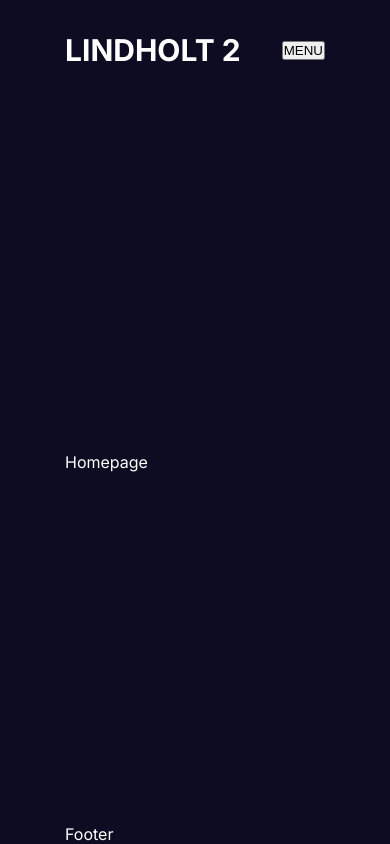
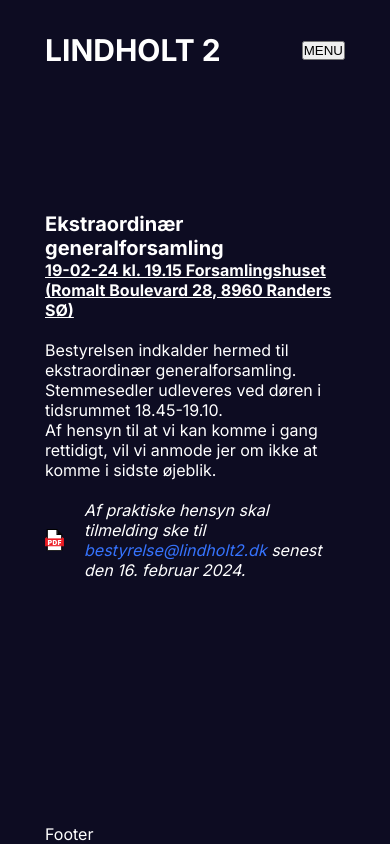
Before and after one commit to bo-k-dk/lindholt2, a Next.js app: page / in a window 390 px wide. Built offline with nearby package versions, Linux system fonts and the light colour scheme.

Commit message:
Add hardcode news element

```diff
--- a/app/(auth)/login/page.jsx
+++ b/app/(auth)/login/page.jsx
@@ -1,3 +1,3 @@
 export default function Contact() {
-    return <p>Login</p>
+    return <p className="notReady">Denne side er ikke færdig endnu!</p>
 };
--- a/app/contact/page.jsx
+++ b/app/contact/page.jsx
@@ -1,3 +1,3 @@
 export default function Contact() {
-    return <p>Contact</p>
+    return <p className="notReady">Denne side er ikke færdig endnu!</p>
 };
--- a/app/globals.css
+++ b/app/globals.css
@@ -31,6 +31,19 @@ a {
     display: flex;
     flex-direction: column;
     justify-content: space-between;
+}
+
+.mailLink {
+    color: #3673fd;
+}
+
+.notReady
+{
+    height: 100%;
+    width: 100%;
+    display: flex;
+    justify-content: center;
+    font-size: 2rem;
 }
 
 @media (max-width: 1536px) {
@@ -67,14 +80,14 @@ a {
 @media (max-width: 640px) {
     .container {
         width: 400px;
-        padding-left: 20px;
-        padding-right: 20px;
+        padding-left: 0px;
+        padding-right: 0px;
     }
 }
 @media (max-width: 400px) {
     .container {
         width: 300px;
-        padding-left: 20px;
-        padding-right: 20px;
+        padding-left: 0px;
+        padding-right: 0px;
     }
 }
--- /dev/null
+++ b/app/home.module.css
@@ -0,0 +1,59 @@
+.container {
+    height: 500px;
+}
+
+.newsHeader {
+    font-weight: bold;
+    font-size: 50px;
+}
+
+.newsSection {
+    width: 1000px;
+}
+
+.bold {
+    font-weight: bold;
+    text-decoration: underline;
+}
+
+.pdfDiv {
+    display: flex;
+    align-items: center;
+}
+
+.pdfText {
+    margin-left: 20px;
+    margin-top: 20px;
+    font-style: italic;
+}
+
+.pdfLink {
+    margin-top: 20px;
+    position: relative;
+    width: 50px;
+    height: 50px;
+}
+
+@media (max-width: 1024px) {
+    .newsSection {
+        width: 700px;
+    }
+}
+@media (max-width: 640px) {
+    .newsHeader {
+        font-weight: bold;
+        font-size: 25px;
+    }
+    .newsSection {
+        width: 450px;
+    }
+}
+@media (max-width: 400px) {
+    .newsHeader {
+        font-weight: bold;
+        font-size: 20px;
+    }
+    .newsSection {
+        width: 300px;
+    }
+}
--- a/app/layout.jsx
+++ b/app/layout.jsx
@@ -1,8 +1,6 @@
 import "./globals.css";
-
 import Navbar from "./ui/navbar/Navbar";
 import Footer from "./ui/footer/Footer";
-
 import { Inter } from "next/font/google";
 
 const inter = Inter({ subsets: ["latin"] });
--- a/app/page.jsx
+++ b/app/page.jsx
@@ -1,3 +1,26 @@
+import Image from "next/image";
+import styles from "./home.module.css"
+import Link from "next/link";
+
 export default function Home() {
-  return <div>Homepage</div>;
+  return <div className={styles.container}>
+    <p className={styles.newsHeader}>Ekstraordinær generalforsamling</p>
+    <p className={styles.bold}>19-02-24 kl. 19.15 Forsamlingshuset (Romalt Boulevard 28, 8960 Randers SØ)</p>
+    <br></br>
+    <p className={styles.newsSection}>Bestyrelsen indkalder hermed til ekstraordinær generalforsamling. Stemmesedler udleveres ved døren i tidsrummet 18.45-19.10.</p>
+    <p className={styles.newsSection}> Af hensyn til at vi kan komme i gang rettidigt, vil vi anmode jer om ikke at komme i sidste øjeblik.</p>
+
+    <div className={styles.pdfDiv}>
+      <div className={styles.pdfLink}>
+        <Link href="./19-02-24_generalforsamling.pdf" target="_blank" key="1">
+          <Image src="/PDF_icon.svg" href="/" alt="PDF download link" fill />
+        </Link>
+      </div>
+      <div>
+        <p className={styles.pdfText}>
+          Af praktiske hensyn skal tilmelding ske til <a href="mailto:bestyrelse@lindholt2.dk"><span className="mailLink">bestyrelse@lindholt2.dk</span></a> senest den 16. februar 2024.
+        </p>
+      </div>
+    </div>
+  </div>;
 }
--- a/app/ui/navbar/links/links.jsx
+++ b/app/ui/navbar/links/links.jsx
@@ -9,25 +9,21 @@ export default function Links() {
     const [open, setOpen] = useState(false);
     const links = [
         {
-            title: "Home",
+            title: "Nyheder",
             path: "/",
         },
         {
-            title: "About",
+            title: "Historie",
             path: "/about",
         },
         {
-            title: "Contact",
+            title: "Kontakt",
             path: "/contact",
-        },
-        {
-            title: "Blog",
-            path: "/blog/test",
         },
     ];
 
-    const session = true;
-    const isAdmin = true;
+    const session = false;
+    const isAdmin = false;
 
     return (
         <div className={styles.container}>
@@ -44,7 +40,9 @@ export default function Links() {
                     <NavLink item={{ title: "Login", path: "/login" }} />
                 )}
             </div>
+
             <button className={styles.menuButton} onClick={() => setOpen((prev) => !prev)}>MENU</button>
+
             {
                 open && <div className={styles.mobileLinks} >
                     {links.map((link => (
--- a/app/ui/navbar/links/links.module.css
+++ b/app/ui/navbar/links/links.module.css
@@ -29,7 +29,7 @@
         position: absolute;
         top: 100px;
         right: 0;
-        width: 100%;
+        width: 40%;
         height: calc(100vh - 100px);
         background-color: blue;
         display: flex;
@@ -37,6 +37,7 @@
         align-items: center;
         justify-content: center;
         gap: 10px;
+        z-index: 99999;
     }
 
 }
--- a/app/ui/navbar/links/navLink/navLink.jsx
+++ b/app/ui/navbar/links/navLink/navLink.jsx
@@ -11,6 +11,6 @@ export default function NavLink({ item }) {
     return (
         <Link href={item.path} className={`${styles.container} ${pathName === item.path && styles.active} `}>
             {item.title}
-        </Link>
+        </Link >
     );
 };
```
Also changed, not shown: app/about/page.jsx (+1 -6 lines), public/PDF_icon.svg (added), 1 other file (tests, documents, lock files or other folders).
